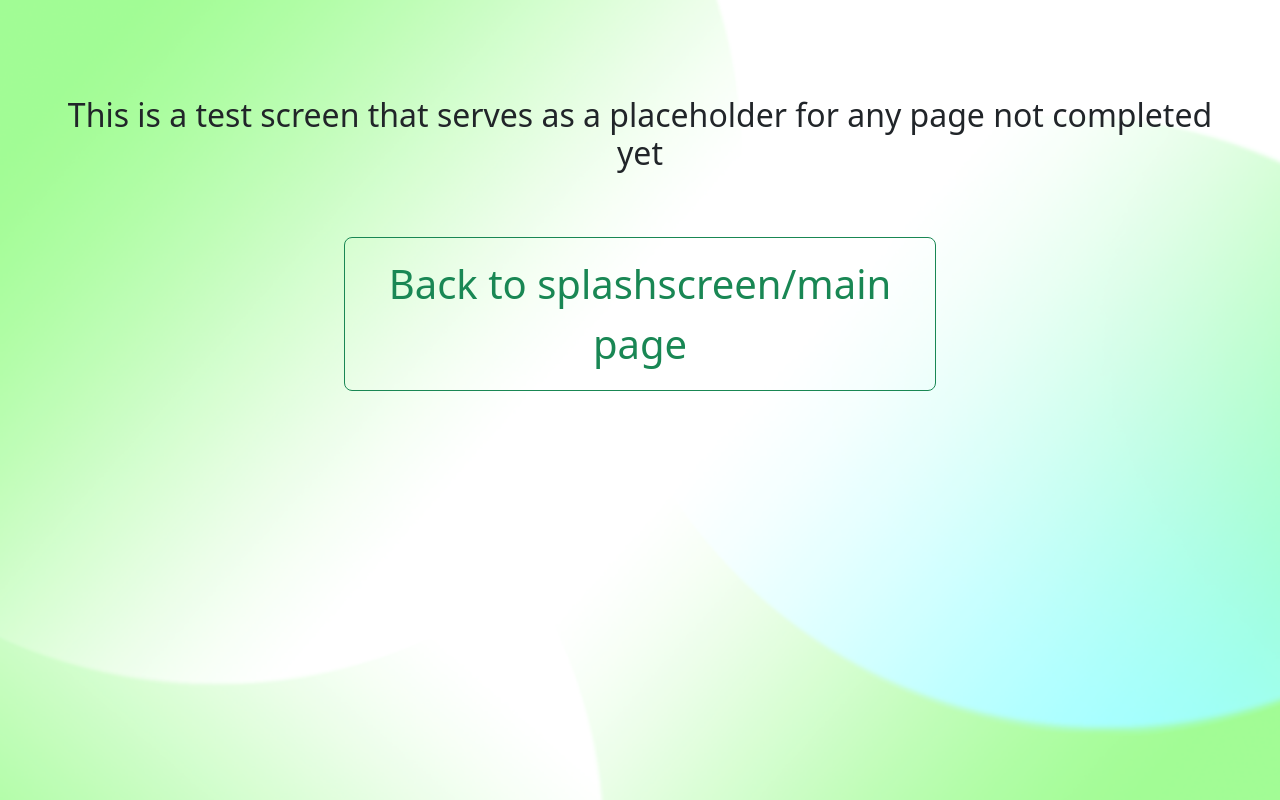
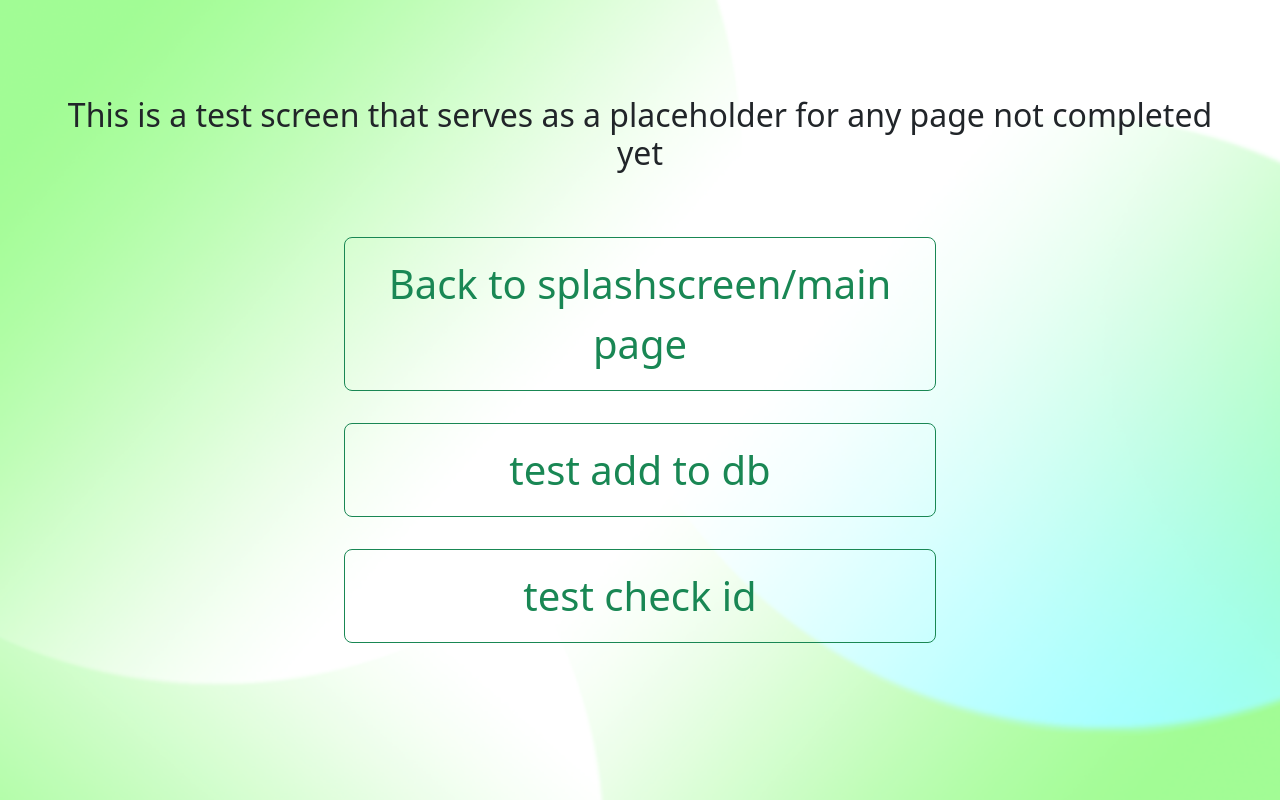
Before and after one commit to CS-4800-Music-Recommender/Front-End, a React (Vite) app: page /test in a window 1280 px wide. Built offline with nearby package versions, Linux system fonts and the light colour scheme; no server answers.

Commit message:
Firebase testing

```diff
--- a/src/pages/PlaylistPage.jsx
+++ b/src/pages/PlaylistPage.jsx
@@ -12,24 +12,6 @@ import { List } from "react-bootstrap-icons";
 import { ListGroup } from "react-bootstrap/esm";
 import { useEffect, useState, useContext } from "react";
 import { UserContext } from "../context/UserContext";
-import {initializeApp} from "firebase/app";
-import {getFirestore, collection, addDoc} from "firebase/firestore";
-
-const firebaseConfig = {
-  apiKey: "AIzaSyBTUuFCEWK78XM31h-bqOVw-DfEiGy74as",
-  authDomain: "cs-4800.firebaseapp.com",
-  projectId: "cs-4800",
-  storageBucket: "cs-4800.appspot.com",
-  messagingSenderId: "255169053476",
-  appId: "1:255169053476:web:de84c4f972abf63cea69b1"
-};
-
-// Initialize Firebase
-const app = initializeApp(firebaseConfig);
-
-
-// Initialize Cloud Firestore and get a reference to the service
-const db = getFirestore(app);
 
 
 const PlaylistPage = () => {
--- a/src/pages/Test.jsx
+++ b/src/pages/Test.jsx
@@ -2,6 +2,55 @@ import { Link } from "react-router-dom";
 import { Button, Col, Container, Row } from "react-bootstrap";
 import { useContext } from "react";
 import { UserContext } from "../context/UserContext";
+
+
+import {initializeApp} from "firebase/app";
+import {getFirestore, collection, addDoc, deleteDoc, doc, query, where, getDocs, onSnapshot} from "firebase/firestore";
+
+const firebaseConfig = {
+  apiKey: "AIzaSyBTUuFCEWK78XM31h-bqOVw-DfEiGy74as",
+  authDomain: "cs-4800.firebaseapp.com",
+  projectId: "cs-4800",
+  storageBucket: "cs-4800.appspot.com",
+  messagingSenderId: "255169053476",
+  appId: "1:255169053476:web:de84c4f972abf63cea69b1"
+};
+
+// Initialize Firebase
+const app = initializeApp(firebaseConfig);
+
+
+// Initialize Cloud Firestore and get a reference to the service
+const db = getFirestore(app);
+
+
+const testAdd = async (user) => {
+  try {
+    const docRef = await addDoc(collection(db, "users"), {
+      userNick: user.nickname
+    });
+    console.log("Document written with ID: ", docRef.id);
+  } catch (e) {
+    console.error("Error adding document: ", e);
+  }
+
+}
+
+const testGet = async () => {
+  const colRef = collection(db, "users");
+
+  const q = query(colRef, where("userNick", "==", "felawab110"));
+
+ onSnapshot(q, (querySnapshot) => {
+   querySnapshot.forEach((doc) => {
+     console.log(doc.id, "=>", doc.data());
+   });
+ })
+
+
+
+}
+
 const Test = () => {
   const user = useContext(UserContext);
   return (
@@ -30,6 +79,26 @@ const Test = () => {
           Back to splashscreen/main page
         </Button>
       </Col>
+      <Col>
+        <Button
+          variant="outline-success"
+          size="lg"
+          className="my-3 w-50 p-3 fs-1"
+          onClick={() => testAdd(user)}
+        >
+          test add to db
+        </Button>
+      </Col>
+      <Col>
+        <Button
+          variant="outline-success"
+          size="lg"
+          className="my-3 w-50 p-3 fs-1"
+          onClick={() => testGet()}
+        >
+          test check id
+        </Button>
+      </Col>
     </Container>
   );
 };
```
